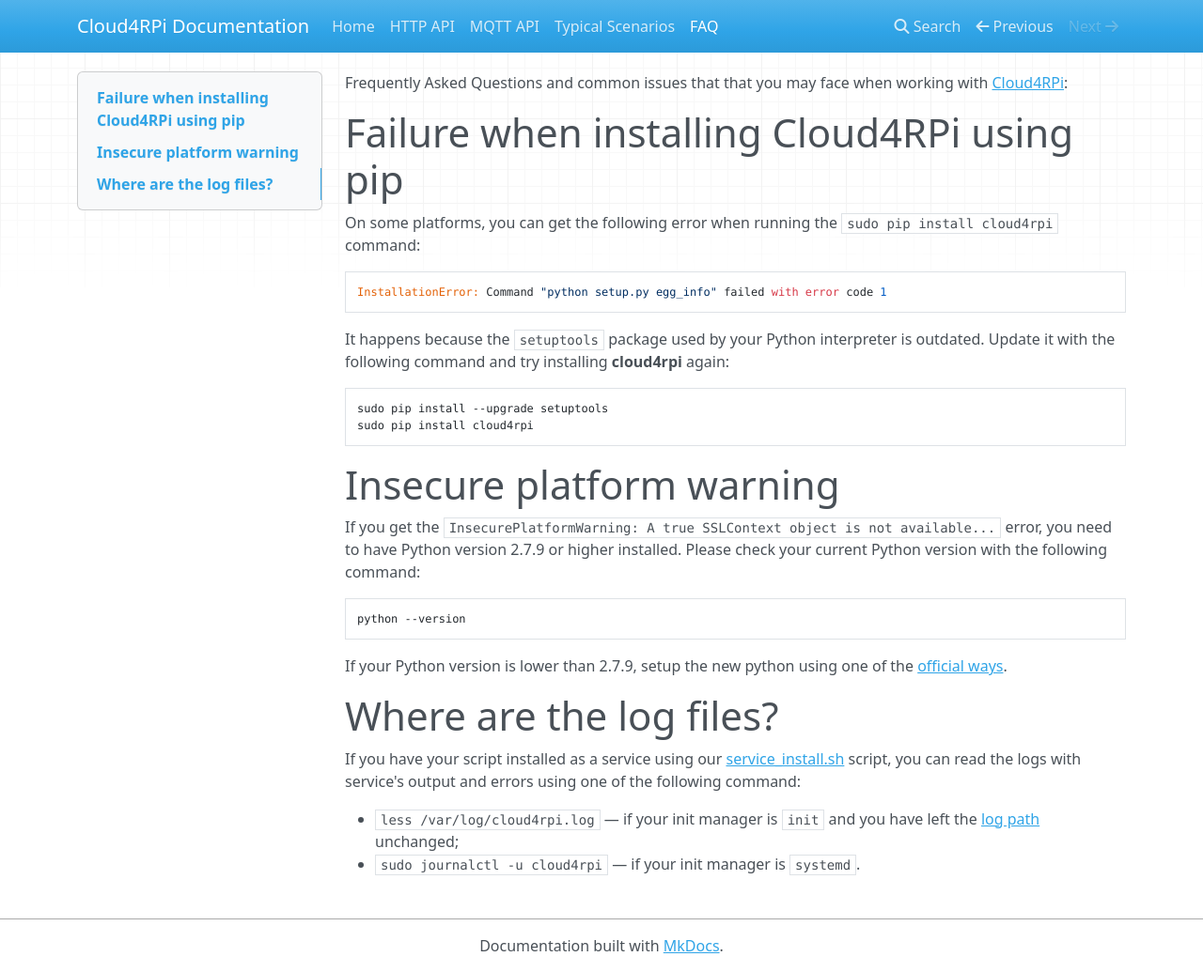
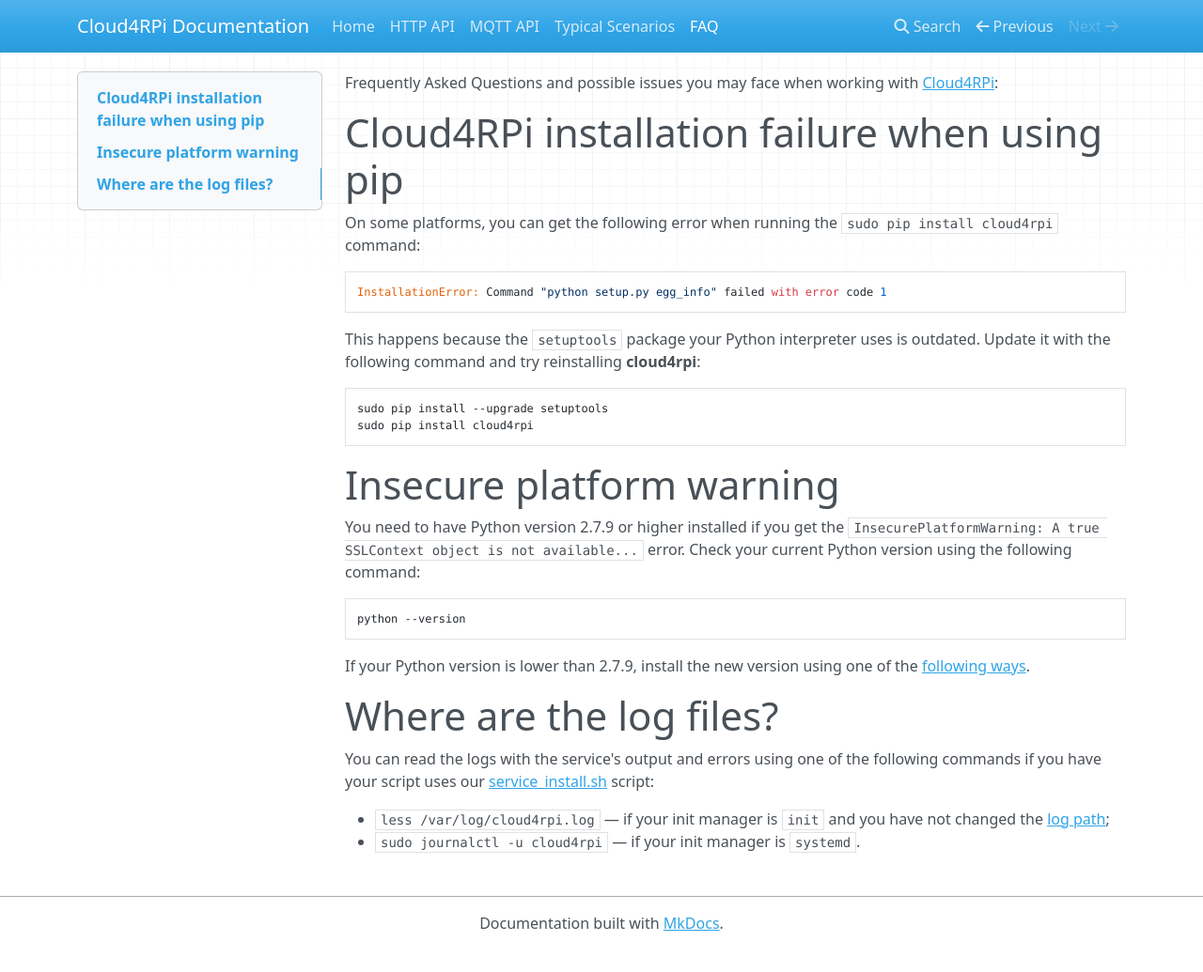
Before and after one commit to cloud4rpi/docs, an MkDocs documentation site: the page built from docs/faq.md, in a window 1280 px wide and 1035 px high. Shown: the whole window at 94% size. Built offline with MkDocs 1.6.1, drawn with Linux system fonts in a browser that asks for light colours; nearby versions of some CDN libraries; old or Windows-style settings are respelled for this version of MkDocs.

Commit message:
Update faq.md

````diff
--- a/docs/faq.md
+++ b/docs/faq.md
@@ -1,6 +1,6 @@
-Frequently Asked Questions and common issues that that you may face when working with [Cloud4RPi](https://cloud4rpi.io):
+Frequently Asked Questions and possible issues you may face when working with [Cloud4RPi](https://cloud4rpi.io):
 
-# Failure when installing Cloud4RPi using pip
+# Cloud4RPi installation failure when using pip
 
 On some platforms, you can get the following error when running the `sudo pip install cloud4rpi` command:
 
@@ -8,7 +8,7 @@
 InstallationError: Command "python setup.py egg_info" failed with error code 1
 ```
 
-It happens because the `setuptools` package used by your Python interpreter is outdated. Update it with the following command and try installing **cloud4rpi** again:
+This happens because the `setuptools` package your Python interpreter uses is outdated. Update it with the following command and try reinstalling **cloud4rpi**:
 
 ```sh
 sudo pip install --upgrade setuptools
@@ -17,17 +17,17 @@
 
 # Insecure platform warning
 
-If you get the `InsecurePlatformWarning: A true SSLContext object is not available...` error, you need to have Python version 2.7.9 or higher installed. Please check your current Python version with the following command:
+You need to have Python version 2.7.9 or higher installed if you get the `InsecurePlatformWarning: A true SSLContext object is not available...` error. Check your current Python version using the following command:
 
 ```sh
 python --version
 ```
 
-If your Python version is lower than 2.7.9, setup the new python using one of the [official ways](https://docs.python.org/2/using/index.html).
+If your Python version is lower than 2.7.9, install the new version using one of the [following ways](https://docs.python.org/2/using/index.html).
 
 # Where are the log files?
 
-If you have your script installed as a service using our [service_install.sh](https://github.com/cloud4rpi/cloud4rpi/blob/master/service_install.sh) script, you can read the logs with service's output and errors using one of the following command:
+You can read the logs with the service's output and errors using one of the following commands if you have your script uses our [service_install.sh](https://github.com/cloud4rpi/cloud4rpi/blob/master/service_install.sh) script:
 
-* `less /var/log/cloud4rpi.log` — if your init manager is `init` and you have left the [log path](https://github.com/cloud4rpi/cloud4rpi/blob/master/service_install.sh#L54) unchanged;
+* `less /var/log/cloud4rpi.log` — if your init manager is `init` and you have not changed the [log path](https://github.com/cloud4rpi/cloud4rpi/blob/master/service_install.sh#L54);
 * `sudo journalctl -u cloud4rpi` — if your init manager is `systemd`.
````
